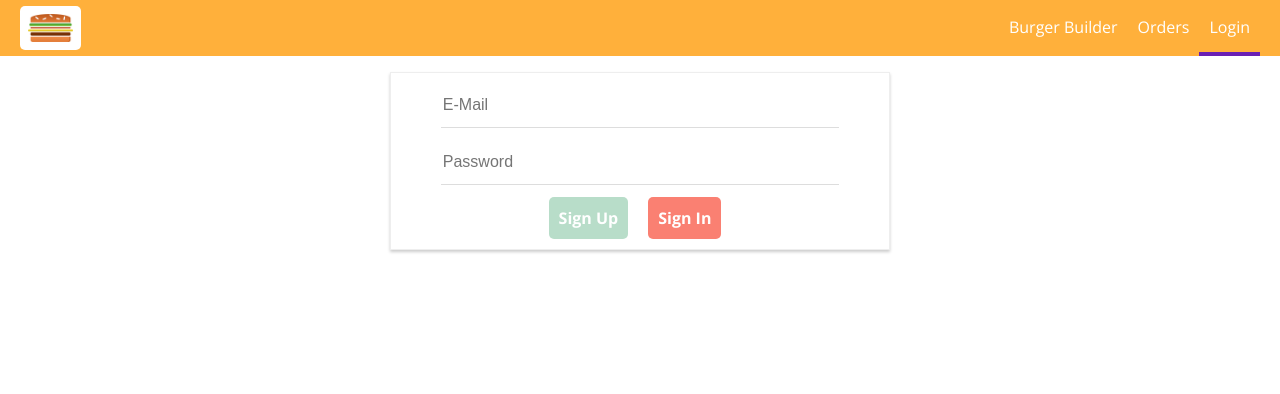
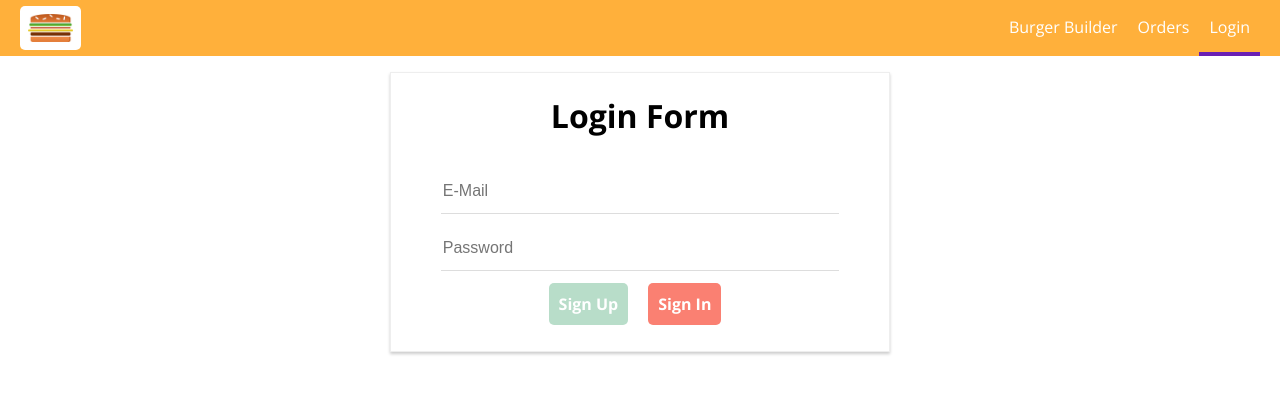
Before and after one commit to JerryLeung-dev/burger-app, a React (Create React App) app: page /auth in a window 1280 px wide. Shown: the top 394 px of the page. Built offline with nearby package versions, Linux system fonts and the light colour scheme.

Commit message:
Add a spinner

```diff
--- a/src/containers/Auth/Auth.js
+++ b/src/containers/Auth/Auth.js
@@ -4,8 +4,10 @@ import { connect } from 'react-redux';
 import Input from '../../components/UI/Input/Input';
 import Button from '../../components/UI/Button/Button';
 import classes from './Auth.module.css';
+import Spinner from '../../components/UI/Spinner/Spinner';
 
 import * as actions from '../../store/actions/index';
+
 
 class Auth extends Component {
     state = {
@@ -116,7 +118,12 @@ class Auth extends Component {
             });
         }
         // console.log(formElementsArray);
-        let form = (
+        const errorMessage = (
+            <p style={{'color':'red'}}>{this.props.error}</p>
+        )
+        let form = <Spinner />
+        if(!this.props.loading){
+            form = (
                 <form onSubmit={this.submitHandler}>
                     {formElementsArray.map(formElement => (
                         <Input
@@ -139,18 +146,29 @@ class Auth extends Component {
                             clicked={this.signInHandler}>Sign In</Button>
                 </form>
             );
+        }
+
+
         return (
             <div className={classes.Auth}>
+                <h1>Login Form</h1>
                 {form}
+                {errorMessage}
             </div>
         );
     }
 }
 
+const mapStateToProps = state => {
+    return {
+        loading: state.auth.loading,
+        error: state.auth.error
+    }
+}
 const mapDispatchToProps = dispatch => {
     return {
         onAuth : (email, password, isSignUp) => dispatch(actions.auth(email, password, isSignUp))
     }
 }
 
-export default connect(null, mapDispatchToProps)(Auth);
+export default connect(mapStateToProps, mapDispatchToProps)(Auth);
--- a/src/store/actions/auth.js
+++ b/src/store/actions/auth.js
@@ -40,8 +40,9 @@ export const auth = (email, password, isSignUp) => {
                     console.log(response.data);
                 })
                 .catch(err =>{
-                    dispatch(authFail(err))
-                    console.log(err);
+                    dispatch(authFail(err.response.data.error.message))
+                    //err here is an object that wraps response. therefore access by err.response
+                    console.log(err.response.data.error.message);
                 })
     }
 }
--- a/src/store/reducers/auth.js
+++ b/src/store/reducers/auth.js
@@ -23,7 +23,7 @@ const authSuccess = (state, action) => {
     })
 }
 
-const authFail = (state,action) => {
+const authFail = (state, action) => {
     return updateObject(state, {
         loading: false,
         error: action.error
```
Lines whose indentation alone changed are shown as unchanged.
